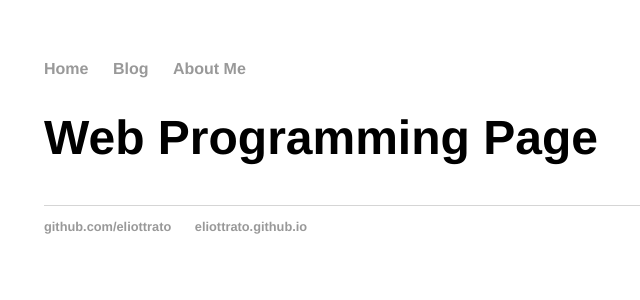
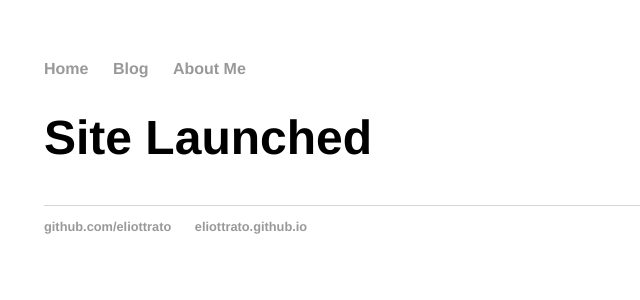
Before and after one commit to eliottrato/eliottrato.github.io, a Jekyll site: the page built from blog/index.html, in a window 1280 px wide. Shown: the top 300 px of the page, without its empty margins (148-788 px from the left). Built offline with Jekyll 4.4.1, drawn with Linux system fonts in a browser that asks for light colours.

Commit message:
Update index.html

```diff
--- a/blog/index.html
+++ b/blog/index.html
@@ -2,10 +2,10 @@
 layout: default
 title: Web Programming Page
 ---
-<h1>{{ page.title }}</h1>
+<h1>Site Launched</h1>
 <ul class="posts">
  {% for post in site.posts %}
- <li><span>{{ post.date | date_to_string }}</span> » <a href="{{ post.url }}" title="{{ post.title }}">{{
-post.title }}</a></li>
+ <li><span>01 Sep 2021</span> » <a href="/2021/09/01/site-launched.md" title="Site Launched"> Site Launched
+</a></li>
  {% endfor %}
 </ul>
```
